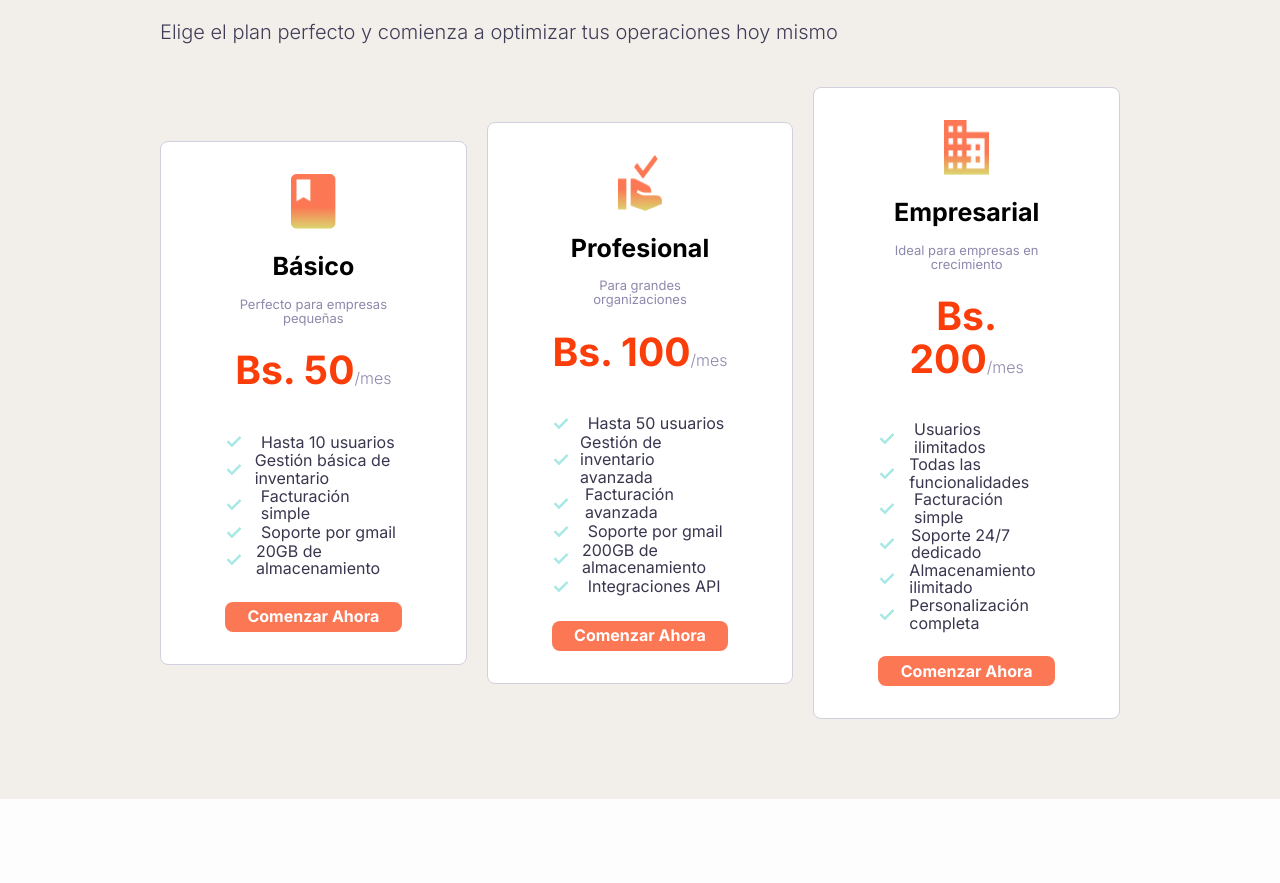
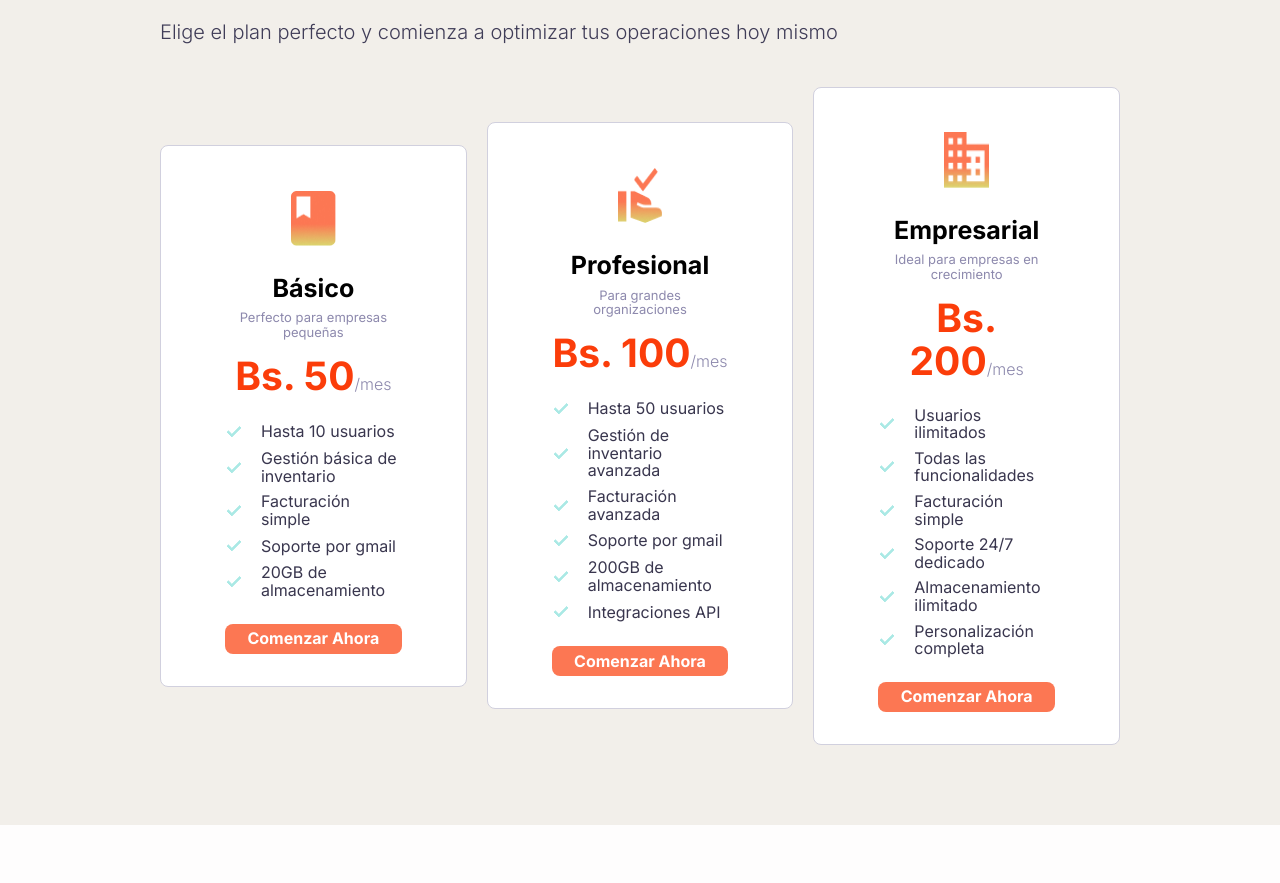
Before and after one commit to edisonCheca/INNOVAPAZ, a React (Vite) app in the folder frontend/: page / in a window 1280 px wide. Shown: the part 1995-2878 px from the top of the page. Built offline with nearby package versions, Linux system fonts and the light colour scheme; no server answers.

Commit message:
style(home): arreglando los estilos de las tarjetas de precios

```diff
--- /dev/null
+++ b/frontend/src/components/common/CardHeader.css
@@ -0,0 +1,92 @@
+.card-header__tag {
+  display: inline-block;
+  background: var(--acc-700);
+  color: var(--white);
+  font: var(--font-13);
+  padding: 0.3rem 0.6rem;
+  border-radius: 4px;
+  margin-bottom: 1rem;
+}
+
+.card-header__icons {
+  display: flex;
+  justify-content: center;
+  align-items: center;
+  gap: 1.2rem;
+  margin-bottom: 1rem;
+  padding: 0.5rem 0;
+}
+
+.card-header__icon {
+  display: flex;
+  align-items: center;
+  justify-content: center;
+  padding: 0.3rem;
+}
+
+.card-header__icon img {
+  width: 44.4px;
+  height: 55.5px;
+  display: block;
+}
+
+.card-header__icon svg {
+  width: 44px;
+  height: 44px;
+  display: block;
+}
+
+.card-header__title {
+  font: var(--font-25);
+  margin: 0.5rem 0;
+  font-weight: bold;
+}
+
+.card-header__comment {
+  font: var(--font-13);
+  color: var(--pri-500);
+  font-weight: 400;
+  margin: 0 1rem;
+}
+
+.card-header__price {
+  font: var(--font-39);
+  font-weight: bold;
+  color: var(--acc-700);
+  margin: 1rem 0;
+}
+
+.card-header__price span {
+  font: var(--font-16);
+  color: var(--pri-500);
+  font-weight: 300;
+}
+
+@media (min-width: 768px) {
+  .card-header__comment {
+    margin: 0 0.5rem;
+  }
+}
+
+@media (min-width: 768px) {
+  .card-header__comment {
+    margin: 0 0.5rem;
+  }
+}
+
+@media (max-width: 479px) {
+  .card-header__comment {
+    margin: 0 0.5rem;
+    font: var(--font-13);
+  }
+
+  .card-header__title {
+    font: var(--font-20);
+    margin: 0.3rem 0;
+  }
+
+  .card-header__price {
+    font: var(--font-25);
+    margin: 0.8rem 0;
+  }
+}
--- /dev/null
+++ b/frontend/src/components/common/CardHeader.tsx
@@ -0,0 +1,45 @@
+import React from 'react';
+import './CardHeader.css';
+
+interface CardHeaderProps {
+  title: string;
+  price: string;
+  description?: string;
+  comment?: string;
+  icons?: React.ReactNode[];
+}
+
+const CardHeader: React.FC<CardHeaderProps> = ({
+  title,
+  price,
+  description,
+  comment,
+  icons = [],
+}) => {
+  return (
+    <div className="card-header">
+      {description && <span className="card-header__tag">{description}</span>}
+
+      {icons.length > 0 && (
+        <div className="card-header__icons">
+          {icons.map((icon, idx) => (
+            <span key={idx} className="card-header__icon">
+              {icon}
+            </span>
+          ))}
+        </div>
+      )}
+
+      <h3 className="card-header__title">{title}</h3>
+
+      {comment && <p className="card-header__comment">{comment}</p>}
+
+      <p className="card-header__price">
+        {price}
+        <span>/mes</span>
+      </p>
+    </div>
+  );
+};
+
+export default CardHeader;
--- /dev/null
+++ b/frontend/src/components/common/FeatureList.css
@@ -0,0 +1,63 @@
+.feature-list {
+  display: flex;
+  flex-direction: column;
+  gap: 0.5rem;
+  margin-bottom: 1rem;
+}
+
+.feature-list__item {
+  font: var(--font-16);
+  color: var(--pri-700);
+  display: flex;
+  align-items: center;
+  gap: 0.7em;
+}
+
+.feature-list__check {
+  display: inline-block;
+  width: 20px;
+  height: 20px;
+  margin-right: 0.3em;
+  position: relative;
+  flex-shrink: 0;
+}
+
+.feature-list__check::after {
+  content: '';
+  position: absolute;
+  left: 5px;
+  top: 1px;
+  width: 8px;
+  height: 14px;
+  border: solid var(--sec-500);
+  border-width: 0 3px 3px 0;
+  border-radius: 1px;
+  transform: rotate(45deg);
+  box-sizing: border-box;
+}
+
+.feature-list__text {
+  flex: 1;
+}
+
+@media (min-width: 768px) {
+  .feature-list {
+    text-align: left;
+  }
+
+  .feature-list__item {
+    justify-content: flex-start;
+    text-align: left;
+  }
+}
+
+@media (max-width: 479px) {
+  .feature-list {
+    margin-bottom: 0.8rem;
+  }
+
+  .feature-list__item {
+    font-size: var(--font-14);
+    gap: 0.5em;
+  }
+}
--- /dev/null
+++ b/frontend/src/components/common/FeatureList.tsx
@@ -0,0 +1,21 @@
+import React from 'react';
+import './FeatureList.css';
+
+interface FeatureListProps {
+  features: string[];
+}
+
+const FeatureList: React.FC<FeatureListProps> = ({ features }) => {
+  return (
+    <div className="feature-list">
+      {features.map((feature, index) => (
+        <div key={index} className="feature-list__item">
+          <span className="feature-list__check" aria-hidden="true"></span>
+          <span className="feature-list__text">{feature}</span>
+        </div>
+      ))}
+    </div>
+  );
+};
+
+export default FeatureList;
--- a/frontend/src/components/common/PricingCard.css
+++ b/frontend/src/components/common/PricingCard.css
@@ -17,60 +17,8 @@
   border: 0.5px solid var(--acc-500);
 }
 
-.pricing-card__tag {
-  display: inline-block;
-  background: var(--acc-700);
-  color: var(--white);
-  font-size: var(--font-13);
-  padding: 0.3rem 0.6rem;
-  border-radius: 4px;
-  margin-bottom: 1rem;
-}
-
-.pricing-card__title {
-  font: var(--font-25);
-  margin: 0.5rem 0;
-  font-weight: bold;
-}
-
-.pricing-card__comment {
-  font: var(--font-13);
-  color: var(--pri-500);
-  font-weight: 400;
-  margin: 0 1rem;
-}
-
-.pricing-card__price {
-  font: var(--font-39);
-  font-weight: bold;
-  color: var(--acc-700);
-  margin: 1rem 0;
-}
-
-.pricing-card__price span {
-  font: var(--font-16);
-  color: var(--pri-500);
-  font-weight: 300;
-}
-
-.pricing-card__features {
-  list-style: none;
-  padding: 0;
-  margin-bottom: 1rem;
-}
-
-.pricing-card__feature {
-  font: var(--font-16);
-  color: var(--pri-700);
-  display: flex;
-  align-items: center;
-  gap: 0.7em;
-}
-
-.pricing-card__feature-icon {
-  display: flex;
-  align-items: center;
-  margin-right: 0.3em;
+.pricing-card__button {
+  margin-top: auto;
 }
 
 .custom-button--pricingcard {
@@ -82,41 +30,6 @@
   width: 100% !important;
 }
 
-.pricing-card__feature-check {
-  display: inline-block;
-  width: 20px;
-  height: 20px;
-  margin-right: 0.3em;
-  position: relative;
-}
-
-.pricing-card__feature-check::after {
-  content: '';
-  position: absolute;
-  left: 5px;
-  top: 1px;
-  width: 8px;
-  height: 14px;
-  border: solid var(--sec-500);
-  border-width: 0 3px 3px 0;
-  border-radius: 1px;
-  transform: rotate(45deg);
-  box-sizing: border-box;
-}
-
-.pricing-card__icons {
-  display: flex;
-  justify-content: center;
-  gap: 0.7em;
-  margin-bottom: 0.5em;
-}
-
-.pricing-card__icon img {
-  width: 44.4px;
-  height: 55.5px;
-  display: block;
-}
-
 @media (min-width: 768px) {
   .pricing-card {
     width: 100%;
@@ -124,20 +37,6 @@
     min-height: 500px;
     box-sizing: border-box;
     padding: 2rem 3rem;
-  }
-
-  .pricing-card__comment {
-    margin: 0 0.5rem;
-  }
-
-  .pricing-card__features {
-    text-align: left;
-    padding-left: 0;
-  }
-
-  .pricing-card__feature {
-    justify-content: flex-start;
-    text-align: left;
   }
 }
 
@@ -149,30 +48,6 @@
     max-width: 300px;
     box-sizing: border-box;
   }
-
-  .pricing-card__comment {
-    margin: 0 0.5rem;
-    font-size: var(--font-12);
-  }
-
-  .pricing-card__title {
-    font-size: var(--font-22);
-    margin: 0.3rem 0;
-  }
-
-  .pricing-card__price {
-    font-size: var(--font-32);
-    margin: 0.8rem 0;
-  }
-
-  .pricing-card__features {
-    margin-bottom: 0.8rem;
-  }
-
-  .pricing-card__feature {
-    font-size: var(--font-14);
-    gap: 0.5em;
-  }
 }
 
 @media (min-width: 1025px) {
--- a/frontend/src/components/common/PricingCard.tsx
+++ b/frontend/src/components/common/PricingCard.tsx
@@ -1,6 +1,8 @@
 import React from 'react';
 import './PricingCard.css';
 import Button from './Button';
+import CardHeader from './CardHeader';
+import FeatureList from './FeatureList';
 
 interface PricingCardProps {
   title: string;
@@ -27,28 +29,16 @@ const PricingCard: React.FC<PricingCardProps> = ({
 }) => {
   return (
     <div className={`pricing-card ${highlight ? 'pricing-card--highlight' : ''}`}>
-      {description && <span className="pricing-card__tag">{description}</span>}
-      <div className="pricing-card__icons">
-        {icons.map((icon, idx) => (
-          <span key={idx} className="pricing-card__icon">
-            {icon}
-          </span>
-        ))}
-      </div>
-      <h3 className="pricing-card__title">{title}</h3>
-      <p className="pricing-card__comment">{comment}</p>
-      <p className="pricing-card__price">
-        {price}
-        <span>/mes</span>
-      </p>
-      <ul className="pricing-card__features">
-        {features.map((feature, index) => (
-          <li key={index} className="pricing-card__feature">
-            <span className="pricing-card__feature-check" aria-hidden="true"></span>
-            <span>{feature}</span>
-          </li>
-        ))}
-      </ul>
+      <CardHeader
+        title={title}
+        description={description}
+        comment={comment}
+        price={price}
+        icons={icons}
+      />
+
+      <FeatureList features={features} />
+
       <div className="pricing-card__button">
         <Button
           title={buttonText}
```
